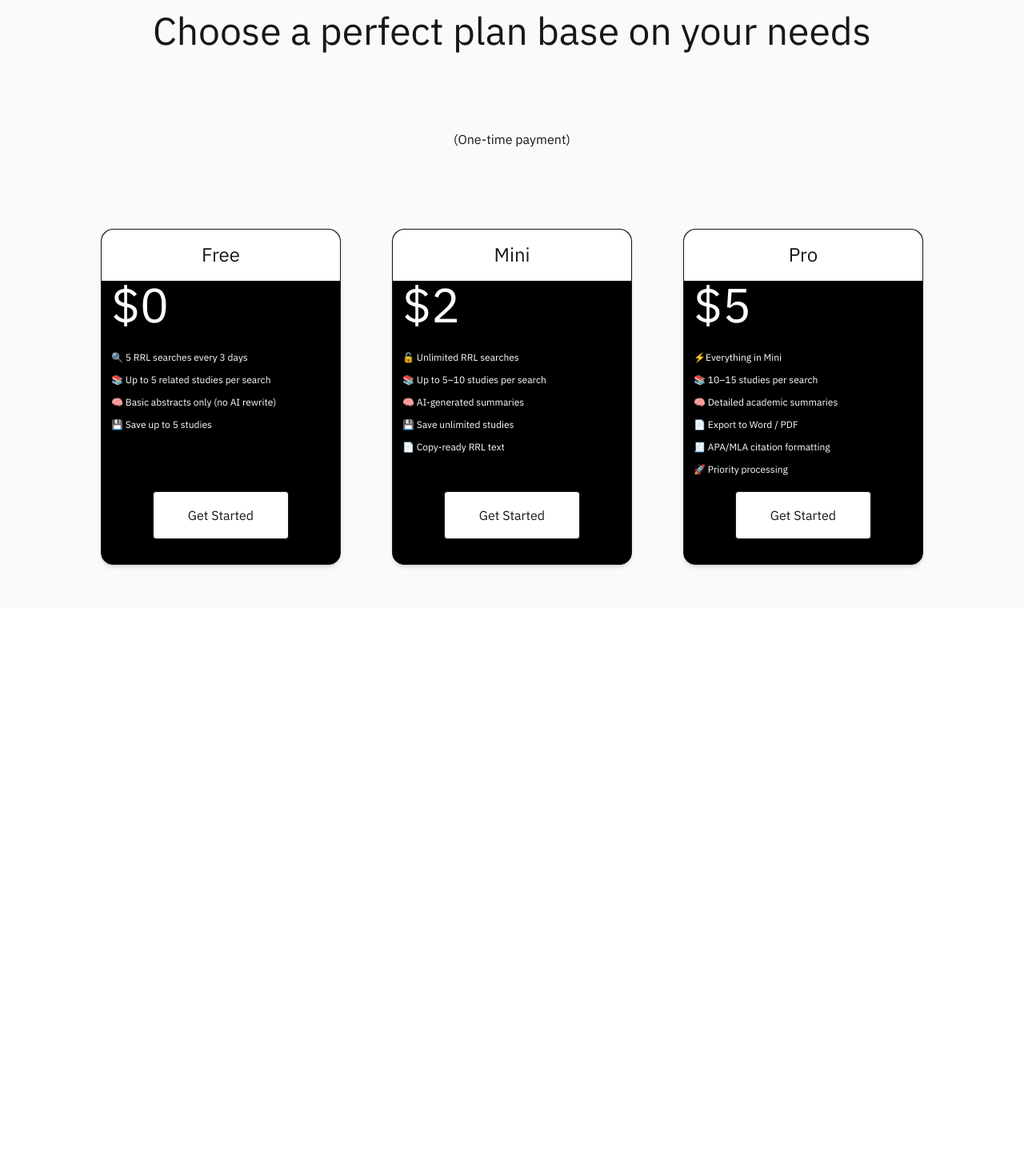
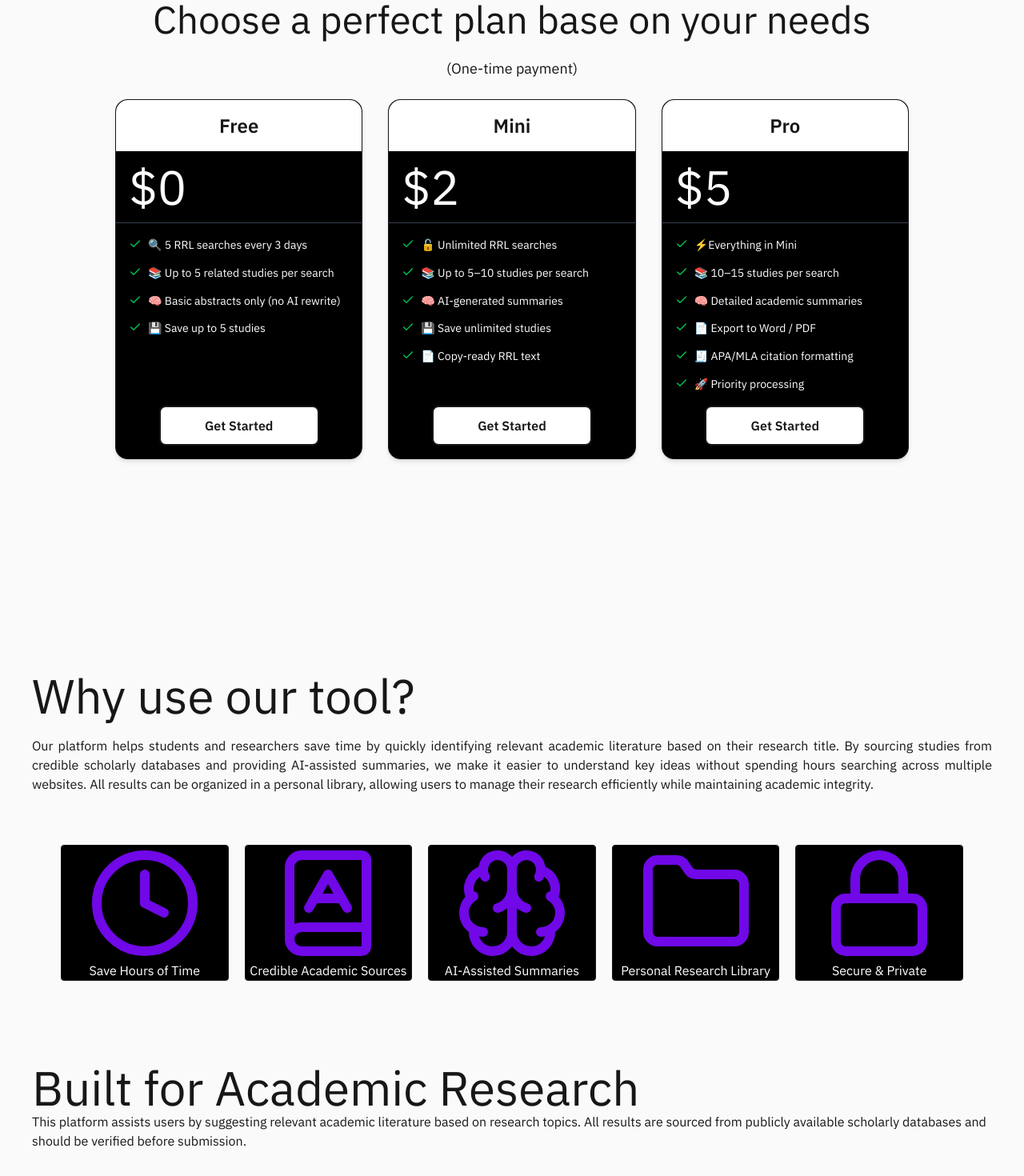
Before and after one commit to shannxnx/RRL-Generator, a Next.js app: page / in a window 1280 px wide. Shown: the part 840-2310 px from the top of the page at 80% size. Before the commit the page ends 1600 px from the top, so only its background shows below. Built offline with nearby package versions, Linux system fonts and the light colour scheme.

Commit message:
responsiveness

```diff
--- a/app/page.tsx
+++ b/app/page.tsx
@@ -3,9 +3,11 @@
 import Navbar from "@/components/Navbar";
 import PricingCard from "@/components/PricingCard";
 import SideNav from "@/components/SideNav";
-import { Book, Settings, User2Icon } from "lucide-react";
+import { Book, BookA, BookUser, Brain, Clock, Folder, Lock, Settings, User2Icon } from "lucide-react";
+import { div } from "motion/react-client";
 import Image from "next/image";
 import { useState } from "react";
+import { motion } from "motion/react"
 
 
 interface cardProps {
@@ -176,31 +178,157 @@ export default function Home() {
 
       {/*Pricing Section*/}
       {
-        <div className="w-full h-screen">
+        //<div className="w-full h-screen">
 
-          {
-            <main className="w-full h-full lg:p-4 flex flex-col items-center justify-center">
+        //  {
+        //    <main className="w-full h-full lg:p-4 flex flex-col items-center justify-center">
 
-              <div className="w-[95%] h-[90%] flex-col flex items-center justify-between">
+        //      <div className="w-[95%] h-[90%] flex-col flex items-center justify-between">
 
-                <h1 className="lg:text-5xl">Choose a perfect plan base on your needs</h1>
-                <p>(One-time payment)</p>
-                <div className="w-full h-[420px] flex md:flex-row justify-center items-stretch gap-8 md:gap-10 lg:gap-16
-                ">
+        //        <h1 className="lg:text-5xl">Choose a perfect plan base on your needs</h1>
+        //        <p>(One-time payment)</p>
+        //        <div className="w-full h-[420px] flex md:flex-row justify-center items-stretch gap-8 md:gap-10 lg:gap-16
+        //        ">
 
 
-                  <PricingCard cardProps={freeTier} />
-                  <PricingCard cardProps={miniTier} />
-                  <PricingCard cardProps={proTier} />
+        //          <PricingCard cardProps={freeTier} />
+        //          <PricingCard cardProps={miniTier} />
+        //          <PricingCard cardProps={proTier} />
 
 
-                </div>
+        //        </div>
 
 
+        //      </div>
+
+        //    </main>
+        //  }
+
+
+
+
+
+
+        //</div>
+
+        <div className="w-full min-h-screen">
+          <main className="w-full h-full p-4 flex flex-col items-center justify-center py-10">
+            <div className="w-full max-w-7xl flex flex-col items-center gap-6">
+              <h1 className="text-3xl md:text-4xl lg:text-5xl text-center px-4">
+                Choose a perfect plan base on your needs
+              </h1>
+              <p className="text-lg">(One-time payment)</p>
+              <div className="w-full grid grid-cols-1 md:grid-cols-2 lg:grid-cols-3 gap-8 px-4 max-w-5xl mx-auto">
+                <PricingCard cardProps={freeTier} />
+                <PricingCard cardProps={miniTier} />
+                <PricingCard cardProps={proTier} />
               </div>
+            </div>
+          </main>
+        </div>
 
-            </main>
-          }
+
+
+
+
+
+
+
+      }
+
+      {/*Value proposition section*/}
+      {
+        <div className="w-screen flex flex-col items-center gap-3  max-w-screen mb-20">
+
+          <div className="w-full  flex items-center justify-center p-10
+          flex-col text-justify   lg:items-start">
+            <h1 className="text-6xl mt-10 lg">Why use our tool?</h1>
+            <p className="text-justify mt-5 ">
+              Our platform helps students and researchers save time
+              by quickly identifying relevant academic literature based on their
+              research title. By sourcing studies from credible scholarly databases
+              and providing AI-assisted summaries, we make it easier to understand key ideas without
+              spending hours searching across multiple websites. All results can be organized in a personal
+              library, allowing users to manage their research efficiently while maintaining academic integrity.</p>
+          </div>
+
+
+          <div className="p-3 grid grid-cols-1 sm:grid-cols-2 lg:grid-cols-3 xl:grid-cols-5 gap-5 w-[90%] max-w-7xl mx-auto">
+            <motion.div className="border w-full h-[170px] flex flex-col items-center justify-center bg-black rounded"
+              initial={{ opacity: 0, y: 20 }}
+              animate={{ opacity: 1, y: 0 }}
+              transition={{ duration: 0.5, delay: 0 }}
+              whileHover={{ scale: 1.05, boxShadow: "0 20px 50px rgba(139, 92, 246, 0.5)" }}
+              whileTap={{ scale: 0.95 }}
+
+            >
+              <Clock className="text-violet-700 size-[150px]" />
+              <h1 className="text-[16px] text-white">Save Hours of Time</h1>
+            </motion.div>
+
+            <motion.div className="border w-full h-[170px] flex flex-col items-center justify-center bg-black rounded"
+              initial={{ opacity: 0, y: 20 }}
+              animate={{ opacity: 1, y: 0 }}
+              transition={{ duration: 0.5, delay: 0 }}
+              whileHover={{ scale: 1.05, boxShadow: "0 20px 50px rgba(139, 92, 246, 0.5)" }}
+              whileTap={{ scale: 0.95 }}
+            >
+              <BookA className="text-violet-700 size-[150px]" />
+              <h1 className="text-[16px] text-white">Credible Academic Sources</h1>
+            </motion.div>
+
+
+            <motion.div className="border w-full h-[170px] flex flex-col items-center justify-center bg-black rounded"
+              initial={{ opacity: 0, y: 20 }}
+              animate={{ opacity: 1, y: 0 }}
+              transition={{ duration: 0.5, delay: 0 }}
+              whileHover={{ scale: 1.05, boxShadow: "0 20px 50px rgba(139, 92, 246, 0.5)" }}
+              whileTap={{ scale: 0.95 }}
+            >
+              <Brain className="text-violet-700 size-[150px]" />
+              <h1 className="text-[16px] text-white">AI-Assisted Summaries</h1>
+            </motion.div>
+
+            <motion.div className="border w-full h-[170px] flex flex-col items-center justify-center bg-black rounded"
+              initial={{ opacity: 0, y: 20 }}
+              animate={{ opacity: 1, y: 0 }}
+              transition={{ duration: 0.5, delay: 0 }}
+              whileHover={{ scale: 1.05, boxShadow: "0 20px 50px rgba(139, 92, 246, 0.5)" }}
+              whileTap={{ scale: 0.95 }}
+            >
+              <Folder className="text-violet-700 size-[150px]" />
+              <h1 className="text-[16px] text-white">Personal Research Library</h1>
+            </motion.div>
+
+            <motion.div className="border w-full h-[170px] flex flex-col items-center justify-center bg-black rounded"
+              initial={{ opacity: 0, y: 20 }}
+              animate={{ opacity: 1, y: 0 }}
+              transition={{ duration: 0.5, delay: 0 }}
+              whileHover={{ scale: 1.05, boxShadow: "0 20px 50px rgba(139, 92, 246, 0.5)" }}
+              whileTap={{ scale: 0.95 }}
+            >
+              <Lock className="text-violet-700 size-[150px]" />
+              <h1 className="text-[16px] text-white">Secure & Private</h1>
+            </motion.div>
+          </div>
+
+
+          <div className="mt-10 flex flex-col justify-end items-end p-10  w-full">
+            <div>
+              <h1 className="text-6xl">Built for Academic Research</h1>
+
+              <p className="">
+                This platform assists users by suggesting relevant academic literature based on research topics.
+                All results are sourced from publicly available scholarly databases and should be verified before submission.
+              </p>
+            </div>
+
+
+          </div>
+
+
+
+
 
 
 
@@ -212,6 +340,12 @@ export default function Home() {
 
 
 
+      <footer className="w-full h-[200px] border bg-black">
+
+      </footer>
+
+
+
 
     </div>
   );
--- a/components/Navbar.tsx
+++ b/components/Navbar.tsx
@@ -18,7 +18,7 @@ export default function Navbar() {
 
         <div className="w-[100px]  h-full justify-center flex items-center border-white">
             <div className="size-12 rounded-tl-2xl flex justify-center items-center
-          bg-green-400 ">
+          bg-violet-700">
                 <h1 className="text-2xl">R</h1>
             </div>
         </div>
@@ -26,17 +26,17 @@ export default function Navbar() {
 
         <ul className="flex  gap-10 mr-10 ">
             <li className="lg:hidden md:hidden block"><EllipsisVertical className="text-white cursor-pointer" /></li>
-            <li className="text-white lg:text-[20px] cursor-pointer hover:text-green-400 lg:block
+            <li className="text-white lg:text-[20px] cursor-pointer hover:text-violet-700 lg:block
             hidden md:block">Pricing</li>
             {/*<li className="text-white lg:text-[20px] cursor-pointer hover:text-gray-400">About</li>}*/}
-            <li className="text-white lg:text-[20px] cursor-pointer hover:text-green-400
+            <li className="text-white lg:text-[20px] cursor-pointer hover:text-violet-700
             lg:block
             hidden md:block">Contacts</li>
 
             {
                 isLoggedIn ? <li className="text-red-500 lg:text-[20px] cursor-pointer lg:block
             hidden md:block">Logout</li>
-                    : <li className="text-white lg:text-2xl cursor-pointer hover:text-green-400
+                    : <li className="text-white lg:text-2xl cursor-pointer hover:text-violet-700
                     lg:block
             hidden md:block">
                         <a href="sign-up">Sign-up</a>
--- a/components/PricingCard.tsx
+++ b/components/PricingCard.tsx
@@ -1,5 +1,7 @@
+
+
 import { Check } from "lucide-react"
-import { motion } from "motion/react"
+import { motion } from "framer-motion"
 
 interface cardProps {
     tier: string,
@@ -7,12 +9,10 @@ interface cardProps {
     benefits?: string[]
 }
 
-
-
 export default function PricingCard({ cardProps }: { cardProps: cardProps }) {
-    return <motion.div className="lg:w-[300px] md:w-[300px] md:max-w-[300px] w-[90%] lg:h-full  border bg-black rounded-[15px] flex-col flex cursor-pointer
-  shadow-md h-[420px]"
-
+    return (
+        <motion.div
+            className="w-full max-w-[350px] mx-auto h-[450px] border bg-black rounded-[15px] flex flex-col cursor-pointer shadow-md"
             initial={{ opacity: 0, y: 50 }}
             whileInView={{ opacity: 1, y: 0 }}
             viewport={{ once: true }}
@@ -24,35 +24,31 @@ export default function PricingCard({ cardProps }: { cardProps: cardProps }) {
                 transition: { type: "spring", stiffness: 300, damping: 20 }
             }}
             whileTap={{ scale: 0.98 }}
-
         >
-
-        <div className="w-full h-16 border-b border-white bg-white  rounded-tl-[15px] rounded-tr-[15px]
-                  flex items-center justify-center">
-            <h1 className="text-[24px]">{cardProps.tier}</h1>
+            <div className="w-full h-16 border-b border-white bg-white rounded-tl-[15px] rounded-tr-[15px] flex items-center justify-center">
+                <h1 className="text-2xl font-semibold">{cardProps.tier}</h1>
             </div>
 
-        <div className="w-full border-white h-[75px] ">
-            <h1 className="text-6xl text-white ml-3">${cardProps.price}</h1>
+            <div className="w-full h-[90px] flex items-center border-b border-gray-700">
+                <h1 className="text-5xl md:text-6xl text-white ml-4">${cardProps.price}</h1>
             </div>
 
-
-        <div className="w-full lg:h-[45%] p-3 flex
-        flex-col gap-2.5">
-            {
-                cardProps.benefits && cardProps.benefits.map((b, i) => (
-                    <p className="text-[12px] text-white" key={i}>
+            <div className="w-full flex-1 p-4 flex flex-col gap-3 overflow-y-auto">
+                {cardProps.benefits && cardProps.benefits.map((b, i) => (
+                    <div key={i} className="flex items-start gap-2">
+                        <Check className="text-green-500 size-4 mt-0.5 flex-shrink-0" />
+                        <p className="text-sm text-white leading-relaxed">
                             {b}
-                    </p>))
-            }
+                        </p>
+                    </div>
+                ))}
             </div>
 
-        <div className="w-full flex items-center justify-center  ">
-            <button className="w-[170px] h-[60px] rounded border p-3 bg-white cursor-pointer">
+            <div className="w-full flex items-center justify-center p-4">
+                <button className="w-full max-w-[200px] h-[50px] rounded-lg border-2 bg-white hover:bg-gray-100 transition-colors font-semibold">
                     Get Started
                 </button>
             </div>
-
-
         </motion.div>
+    )
 }
```
Lines whose indentation alone changed are shown as unchanged.
